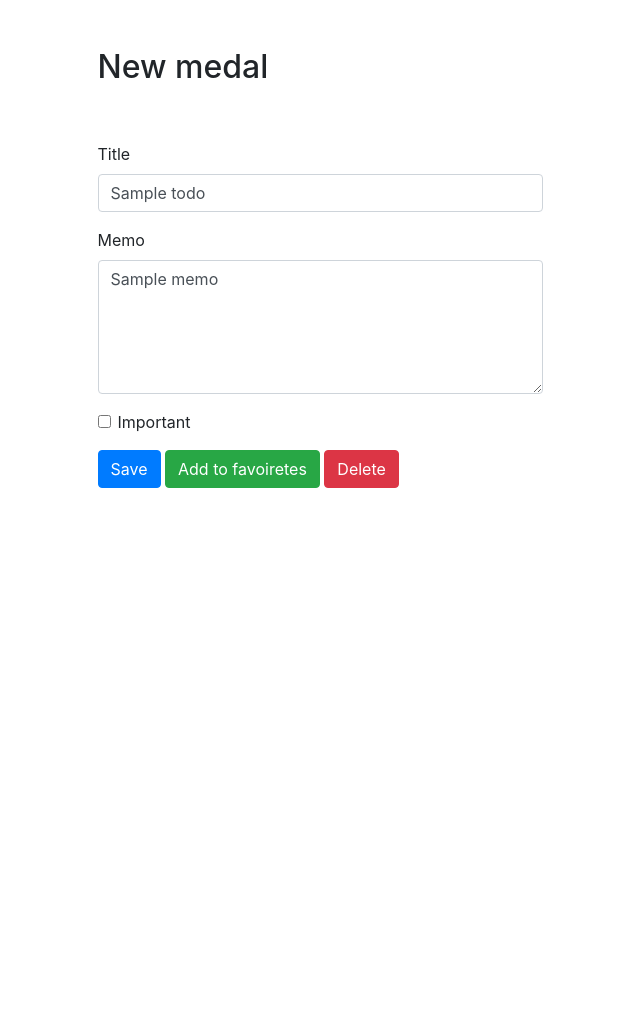
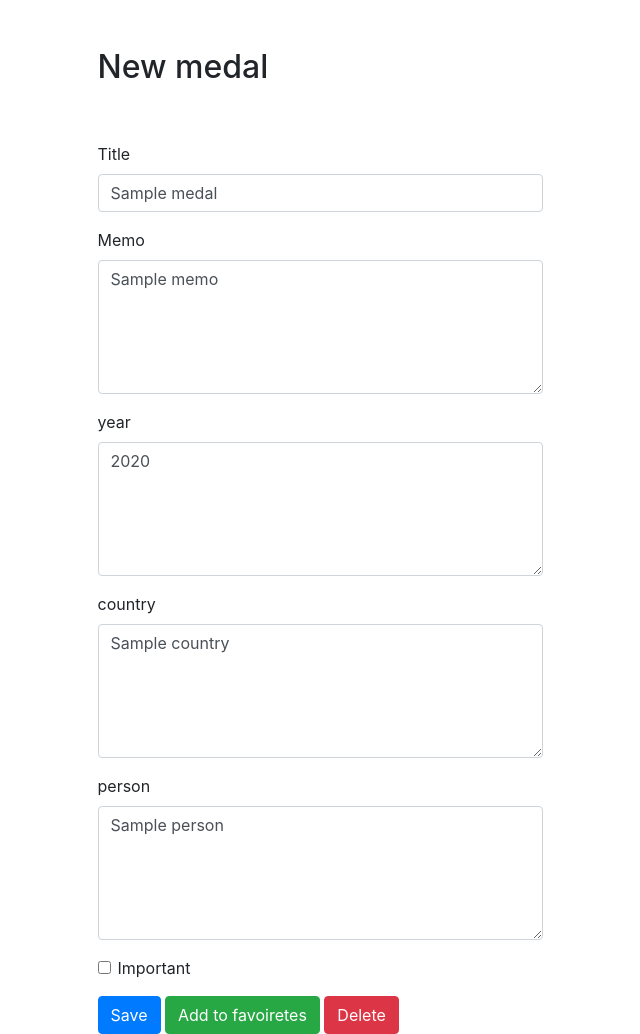
Before and after one commit to python-the-snake/catologue, a Django app: template medals/templates/medals/viewmedal.html in a window 1280 px wide. Shown: the part 56-1090 px from the top of the page, without its empty margins (320-960 px from the left). Before the commit the page ends 544 px from the top, so only its background shows below. Run offline with Django 3.2, Linux system fonts and the light colour scheme; tables that the repository leaves empty hold one stand-in row (values such as "Sample post"); the template is opened without the code that fills it: values that come from a table or form of the project are taken from there, most other values are stand-ins (such as "Sample title", 1, 10 or a date in 2020); some libraries are stand-ins or nearby versions.

Commit message:
75/100 of app development

```diff
--- a/medals/templates/medals/addedmedals.html
+++ b/medals/templates/medals/addedmedals.html
@@ -20,8 +20,8 @@
                <div class="col-md-10">
                    {% if medals %}
                      <div class="list-group">
-                          {% for todo in todos %}
-                               <a href="{% url 'viewmedal' medals.id %}" class="list-group-item list-group-item-action{% if medals.important %} list-group-item-danger{% endif %}"><b>{{ medals.title }}</b>{% if medals.memo %} - {{ medals.memo|truncatechars:30 }}{% endif %}</a>
+                          {% for medal in medals %}
+                               <a href="{% url 'viewmedal' medals.id %}" class="list-group-item list-group-item-action{% if medals.important %} list-group-item-danger{% endif %}"><b>{{ medals.title }}</b>{% if medals.memo %} - {{ medals.memo|truncatechars:30 }}<b>{{ medals.year }}</b><b>{{ medals.country }}</b><b>{{ medals.person }}</b>{% endif %}</a>
                                  {% endfor %}
                      </div>
                   {% else %}
--- a/medals/templates/medals/favouritesmedals.html
+++ b/medals/templates/medals/favouritesmedals.html
@@ -9,8 +9,8 @@
     <div class="row justify-content-center mt-5">
         <div class="col-md-10">
             <div class="list-group">
-                {% for todo in todos %}
-                    <a href="{% url 'viewmedal' todo.id %}" class="list-group-item list-group-item-action{% if medals.important %} list-group-item-danger{% endif %}"><b>{{ medals.title }}</b> - Completed {{ medals.datecompleted|date:'M j Y H:i' }}</a>
+                {% for medal in medals %}
+                    <a href="{% url 'viewmedal' medal.id %}" class="list-group-item list-group-item-action{% if medals.important %} list-group-item-danger{% endif %}"><b>{{ medals.title }}</b> - Completed {{ medals.datecompleted|date:'M j Y H:i' }}</a>
                 {% endfor %}
             </div>
         </div>
--- a/medals/templates/medals/viewmedal.html
+++ b/medals/templates/medals/viewmedal.html
@@ -17,14 +17,26 @@
                 {% csrf_token %}
                 <div class="form-group">
                     <label for="title">Title</label>
-                    <input type="text" name="title" class="form-control" id="title" value="{{ todo.title }}" required>
+                    <input type="text" name="title" class="form-control" id="title" value="{{ medal.title }}" required>
                 </div>
                 <div class="form-group">
                     <label for="memo">Memo</label>
-                    <textarea name="memo" rows="5" class="form-control" id="memo" >{{ todo.memo }}</textarea>
+                    <textarea name="memo" rows="5" class="form-control" id="memo" >{{ medal.memo }}</textarea>
+                </div>
+                <div class="form-group">
+                    <label for="year">year</label>
+                    <textarea name="year" rows="5" class="form-control" id="year" >{{ medal.year }}</textarea>
+                </div>
+                <div class="form-group">
+                    <label for="country">country</label>
+                    <textarea name="country" rows="5" class="form-control" id="country" >{{ medal.country }}</textarea>
+                </div>
+                <div class="form-group">
+                    <label for="person">person</label>
+                    <textarea name="person" rows="5" class="form-control" id="person" >{{ medal.person }}</textarea>
                 </div>
                 <div class="form-group form-check">
-                    <input type="checkbox" name="important" class="form-check-input" id="important" {% if todo.important %}checked{% endif %}>
+                    <input type="checkbox" name="important" class="form-check-input" id="important" {% if medal.important %}checked{% endif %}>
                     <label class="form-check-label" for="important">Important</label>
                 </div>
                 <button type="submit" class="btn btn-primary">Save</button>
```
Also changed, not shown: medals/templates/medals/createmedal.html (+12 -0 lines), db.sqlite3.
